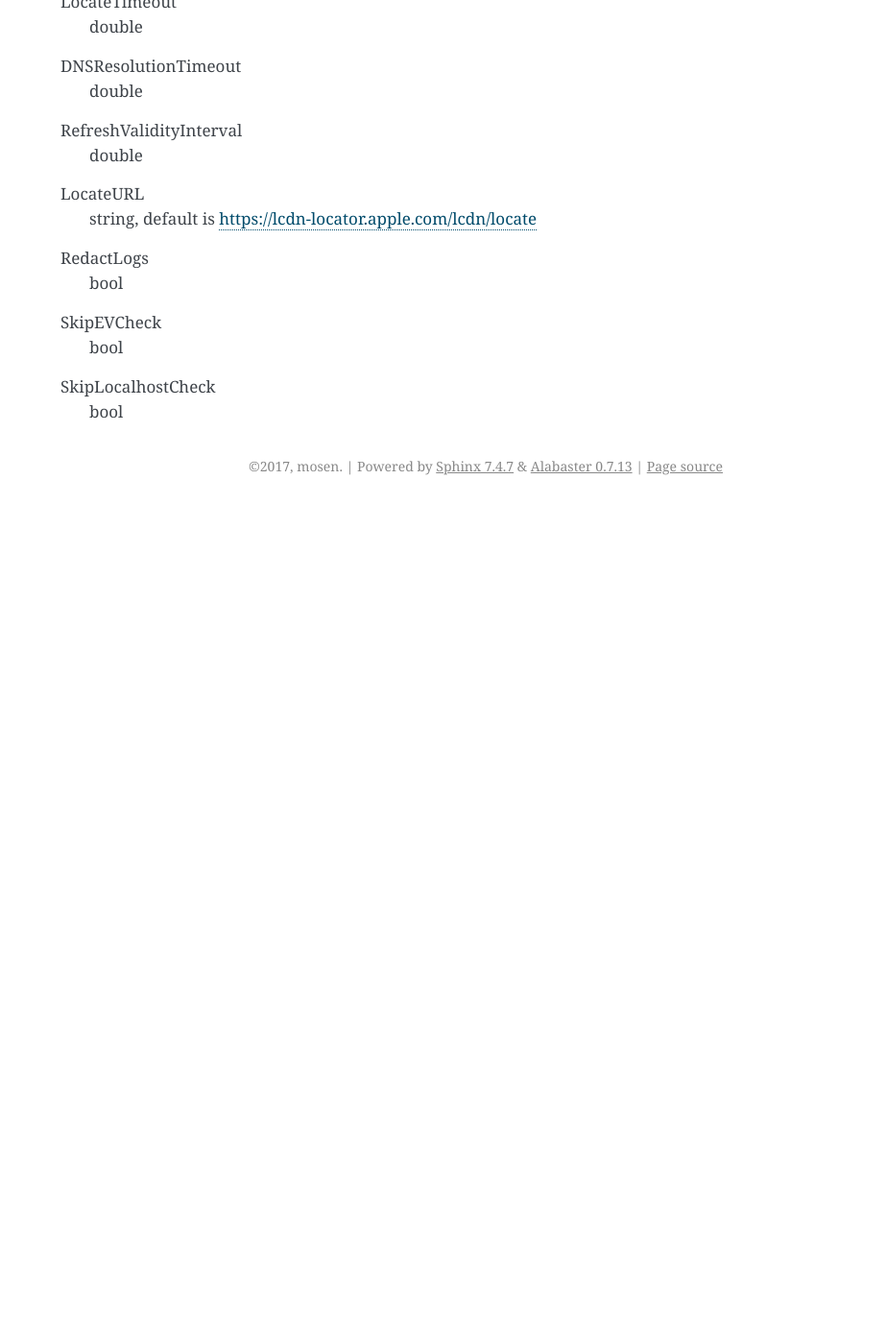
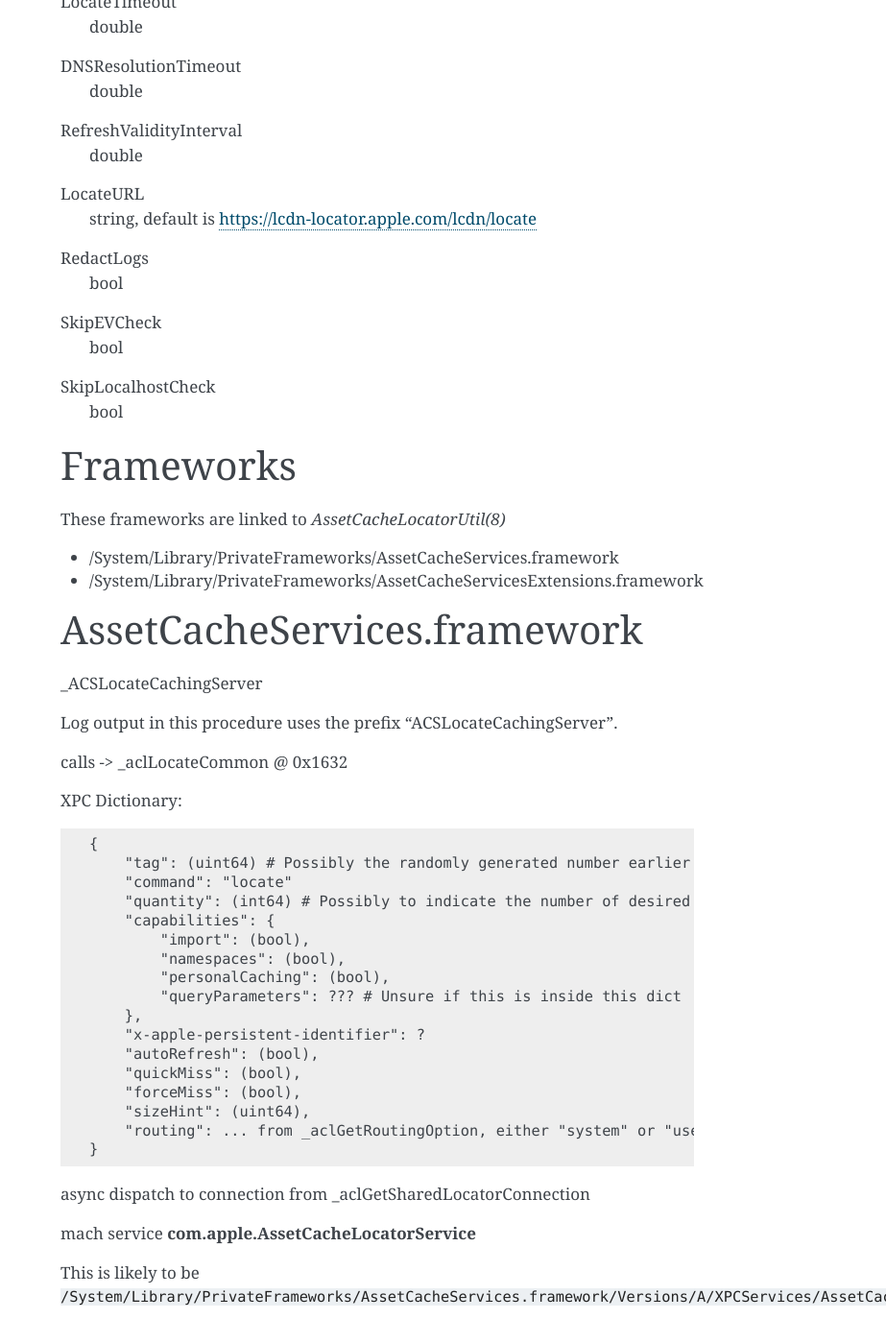
Before and after one commit to mosen/macdocs, a Sphinx documentation site: the page built from source/AssetCache/client.rst, in a window 1280 px wide and 1400 px high, scrolled down 674 px. Shown: the whole window at 96% size, without its empty margins (357-1280 px from the left). Built offline with Sphinx 7.4.7, drawn with Linux system fonts in a browser that asks for light colours; cross-references to code outside the pages are shown as plain code; before the commit the page ends 1199 px from its top, so only the background shows below that; some of the changed text lies outside the part shown.

Commit message:
just assetcache things

```diff
--- /dev/null
+++ b/source/AssetCache/CachingService.rst
@@ -0,0 +1,2 @@
+Caching Service (Server.app)
+============================
--- a/source/AssetCache/client.rst
+++ b/source/AssetCache/client.rst
@@ -52,3 +52,46 @@
 
 SkipLocalhostCheck
     bool
+
+Frameworks
+----------
+
+These frameworks are linked to :manpage:`AssetCacheLocatorUtil(8)`
+
+- /System/Library/PrivateFrameworks/AssetCacheServices.framework
+- /System/Library/PrivateFrameworks/AssetCacheServicesExtensions.framework
+
+AssetCacheServices.framework
+----------------------------
+
+_ACSLocateCachingServer
+
+Log output in this procedure uses the prefix "ACSLocateCachingServer".
+
+calls -> _aclLocateCommon @ 0x1632
+
+XPC Dictionary::
+
+    {
+        "tag": (uint64) # Possibly the randomly generated number earlier
+        "command": "locate"
+        "quantity": (int64) # Possibly to indicate the number of desired results since ACSLocate can choose all or one caching server.
+        "capabilities": {
+            "import": (bool),
+            "namespaces": (bool),
+            "personalCaching": (bool),
+            "queryParameters": ??? # Unsure if this is inside this dict
+        },
+        "x-apple-persistent-identifier": ?
+        "autoRefresh": (bool),
+        "quickMiss": (bool),
+        "forceMiss": (bool),
+        "sizeHint": (uint64),
+        "routing": ... from _aclGetRoutingOption, either "system" or "user"
+    }
+
+async dispatch to connection from _aclGetSharedLocatorConnection
+
+mach service **com.apple.AssetCacheLocatorService**
+
+This is likely to be :path:`/System/Library/PrivateFrameworks/AssetCacheServices.framework/Versions/A/XPCServices/AssetCacheLocatorService.xpc`
--- /dev/null
+++ b/source/VMWare/vmx.rst
@@ -0,0 +1,2 @@
+VMWare vmx options
+==================
```
Also changed, not shown: source/AssetCache/AssetCache.rst (renamed from source/AssetCache/server.rst, +5 -2 lines).
